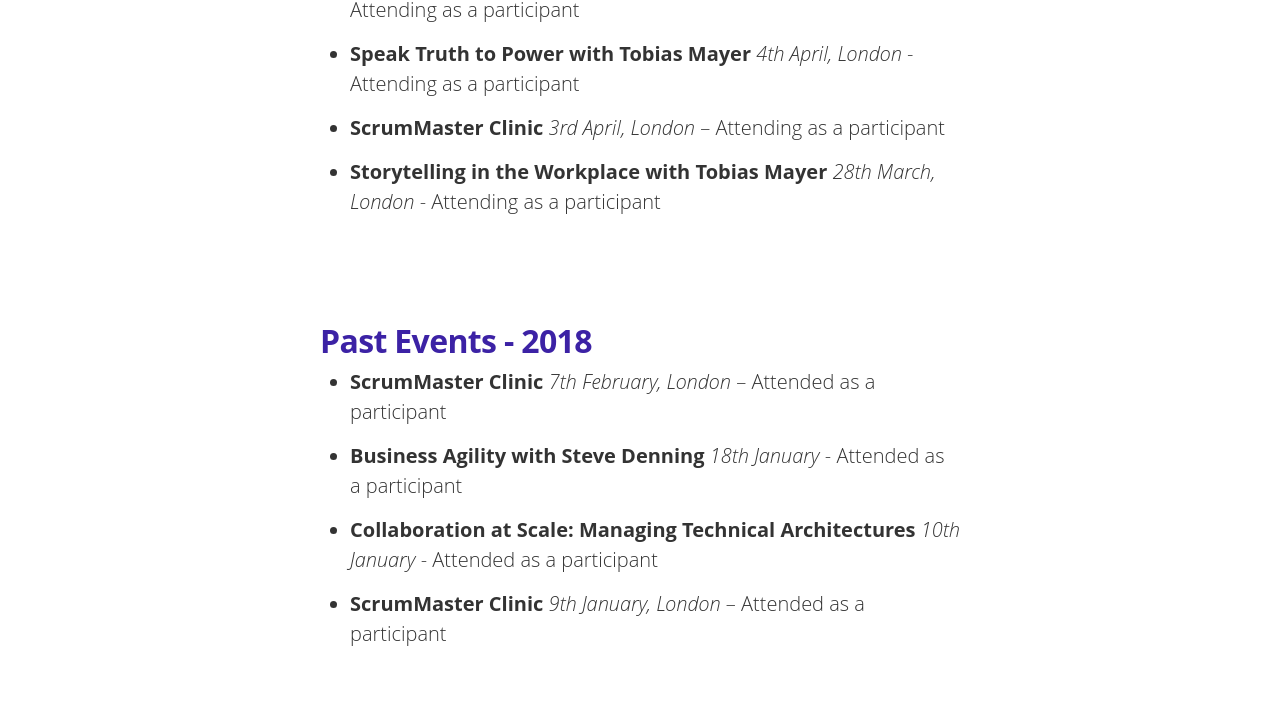
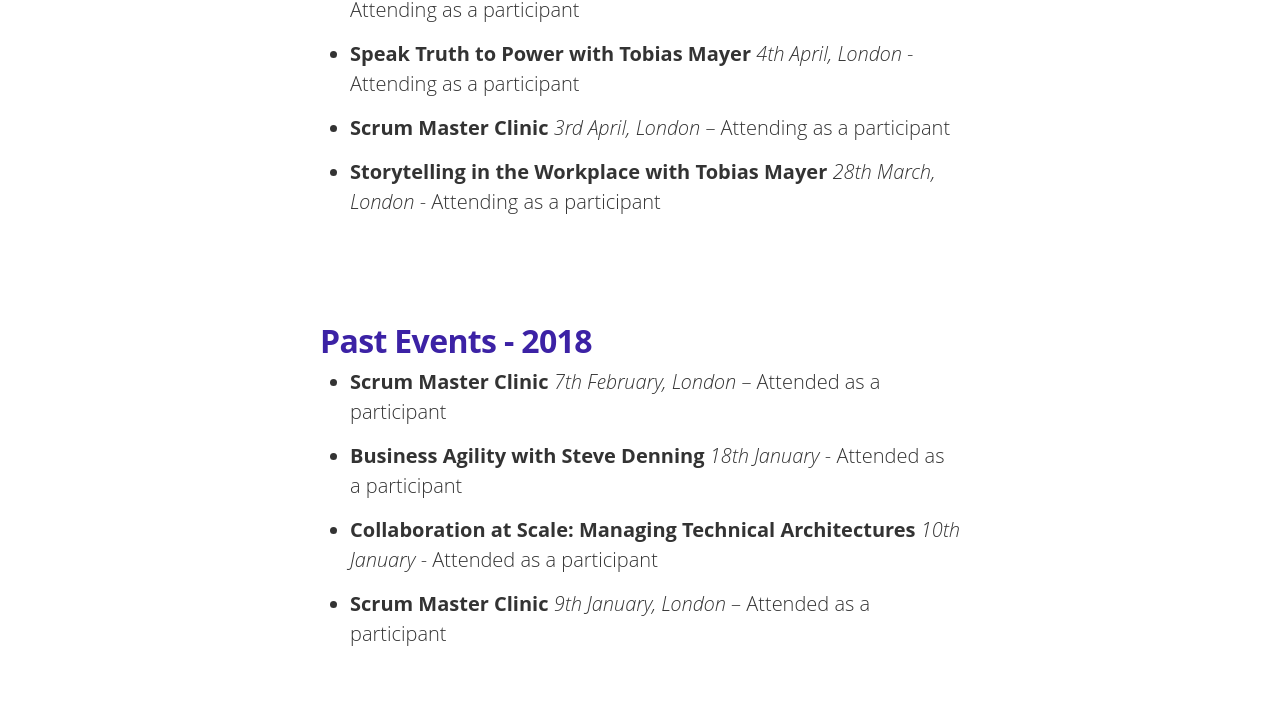
Before and after one commit to IamJackReed/JackReed, a Jekyll site: the page built from events.md, in a window 1280 px wide. Shown: the part 399-1104 px from the top of the page. Built offline with Jekyll 4.4.1, drawn with Linux system fonts in a browser that asks for light colours; nearby versions of some CDN libraries; some web fonts are replaced.

Commit message:
Update events.md

```diff
--- a/events.md
+++ b/events.md
@@ -9,19 +9,19 @@ permalink: /events/
 -
 <span style="color:#00000; font-family: 'open sans'; font-size: 1em; font-size: 20px; font-weight: 200; hyphens: none;">**Speak Truth to Power with Tobias Mayer** *4th April, London* - Attending as a participant
 -
-<span style="color:#00000; font-family: 'open sans'; font-size: 1em; font-size: 20px; font-weight: 200; hyphens: none;">**ScrumMaster Clinic** *3rd April, London* – Attending as a participant
+<span style="color:#00000; font-family: 'open sans'; font-size: 1em; font-size: 20px; font-weight: 200; hyphens: none;">**Scrum Master Clinic** *3rd April, London* – Attending as a participant
 -
 <span style="color:#00000; font-family: 'open sans'; font-size: 1em; font-size: 20px; font-weight: 200; hyphens: none;">**Storytelling in the Workplace with Tobias Mayer** *28th March, London* - Attending as a participant
 
 # Past Events - 2018
 -
-<span style="color:#00000; font-family: 'open sans'; font-size: 1em; font-size: 20px; font-weight: 200; hyphens: none;">**ScrumMaster Clinic** *7th February, London* – Attended as a participant
+<span style="color:#00000; font-family: 'open sans'; font-size: 1em; font-size: 20px; font-weight: 200; hyphens: none;">**Scrum Master Clinic** *7th February, London* – Attended as a participant
 -
 <span style="color:#00000; font-family: 'open sans'; font-size: 1em; font-size: 20px; font-weight: 200; hyphens: none;">**Business Agility with Steve Denning** *18th January* - Attended as a participant
 -
 <span style="color:#00000; font-family: 'open sans'; font-size: 1em; font-size: 20px; font-weight: 200; hyphens: none;">**Collaboration at Scale: Managing Technical Architectures** *10th January* - Attended as a participant
 -
-<span style="color:#00000; font-family: 'open sans'; font-size: 1em; font-size: 20px; font-weight: 200; hyphens: none;">**ScrumMaster Clinic** *9th January, London* – Attended as a participant
+<span style="color:#00000; font-family: 'open sans'; font-size: 1em; font-size: 20px; font-weight: 200; hyphens: none;">**Scrum Master Clinic** *9th January, London* – Attended as a participant
 
 # Past Events - 2017
 -
```
